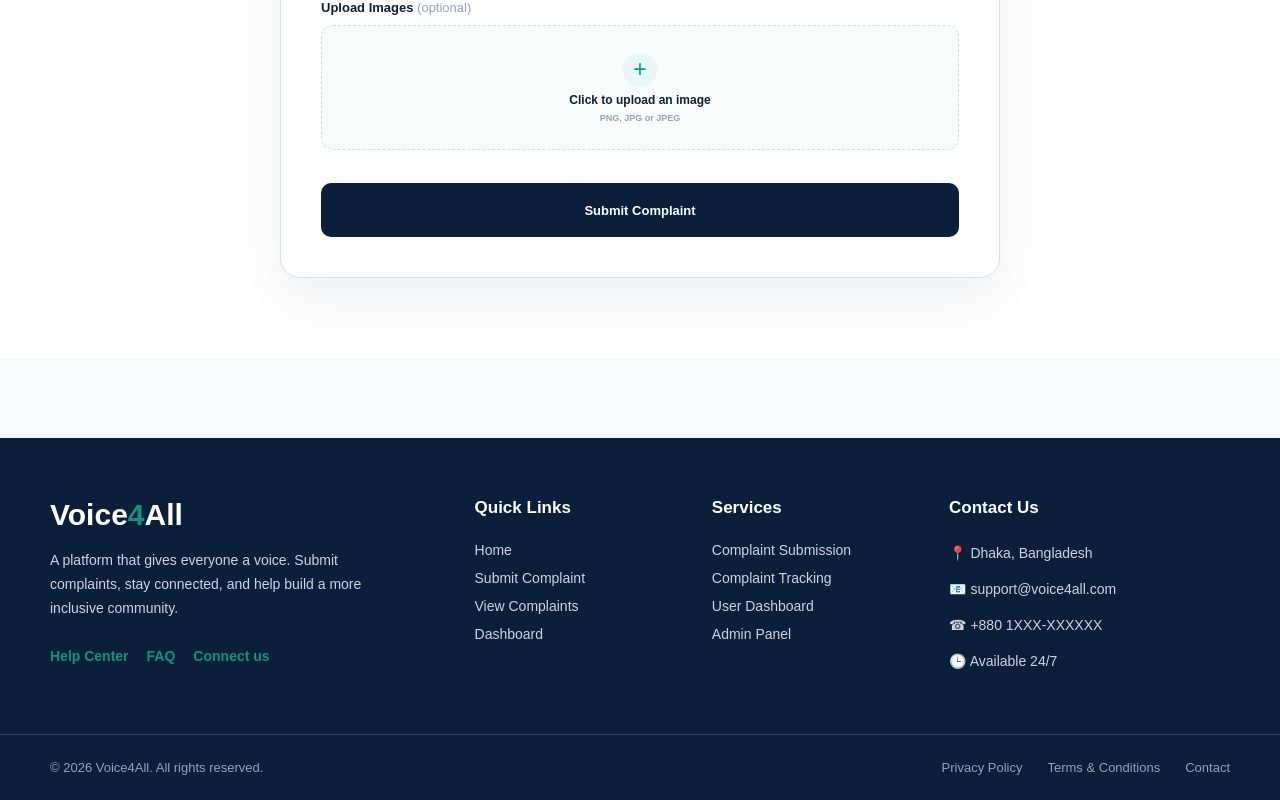
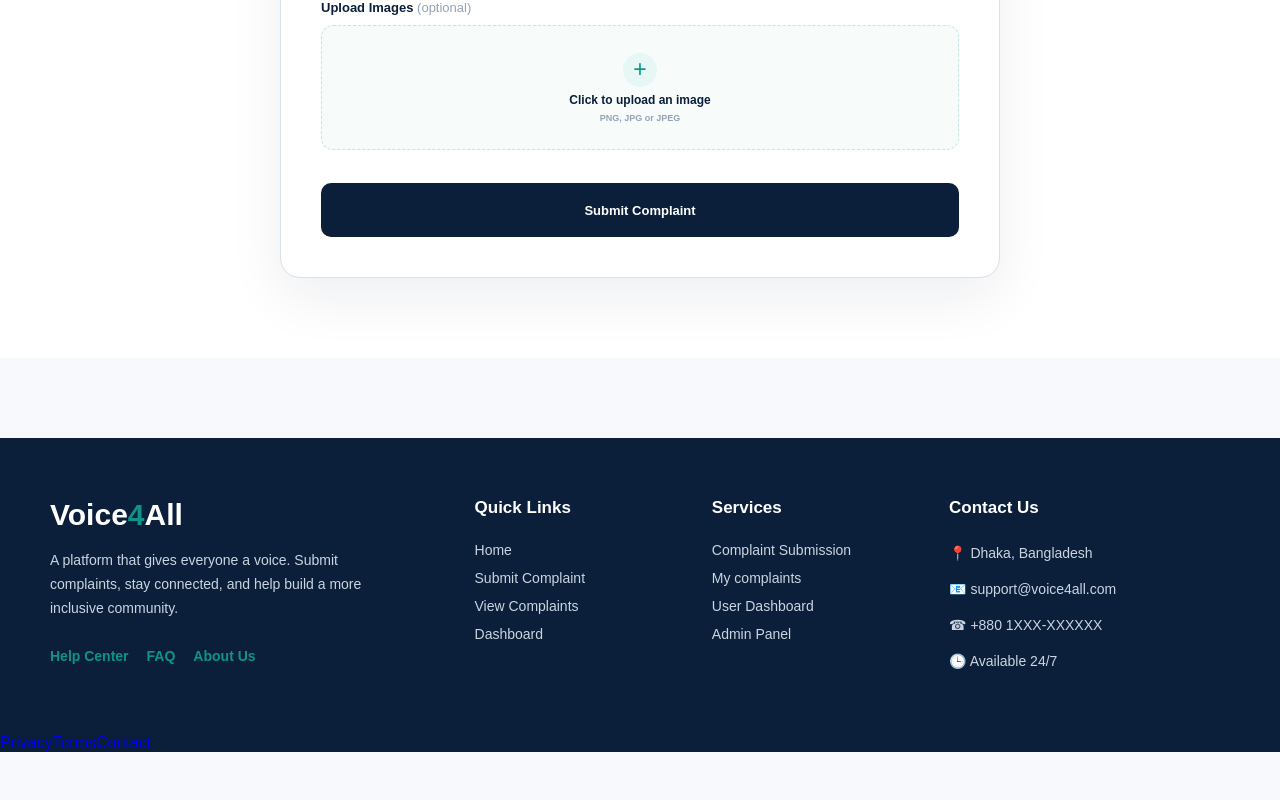
Before and after one commit to nishat-tasnim10/voice4all, a React (Vite) app: page /submit in a window 1280 px wide. Shown: the part 868-1668 px from the top of the page. After the commit the page ends 1620 px from the top, so only its background shows below. Built offline with nearby package versions, Linux system fonts and the light colour scheme; no server answers.

Commit message:
Update footer

```diff
--- a/src/pages/footer.jsx
+++ b/src/pages/footer.jsx
@@ -1,3 +1,4 @@
+
 import "./Footer.css";
 
 export default function Footer() {
@@ -15,8 +16,8 @@ export default function Footer() {
           </p>
           <div className="footer-socials">
             <a href="/help">Help Center</a>
-  <a href="/faq">FAQ</a>
-  <a href="/connect-us">Connect us</a>
+              <a href="/faq">FAQ</a>
+              <a href="/about">About Us</a>
           </div>
         </div>
 
@@ -33,7 +34,7 @@ export default function Footer() {
         <div className="footer-section">
           <h3>Services</h3>
           <a href="/submit">Complaint Submission</a>
-          <a href="/complaints">Complaint Tracking</a>
+          <a href="/complaints">My complaints</a>
           <a href="/dashboard">User Dashboard</a>
           <a href="/admin-dashboard">Admin Panel</a>
         </div>
@@ -48,14 +49,10 @@ export default function Footer() {
         </div>
       </div>
 
-      {/* FOOTER BOTTOM */}
-      <div className="footer-bottom">
-        <div>© 2026 Voice4All. All rights reserved.</div>
-        <div className="footer-bottom-links">
-          <a href="/privacy">Privacy Policy</a>
-          <a href="/terms">Terms &amp; Conditions</a>
-          <a href="/contact">Contact</a>
-        </div>
+      <div className="footer-links">
+        <a href="/privacy">Privacy</a>
+        <a href="/terms">Terms</a>
+        <a href="/contact">Contact</a>
       </div>
     </footer>
   );
```
